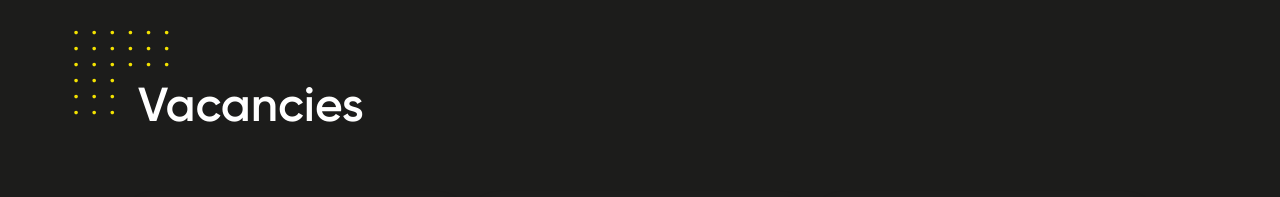
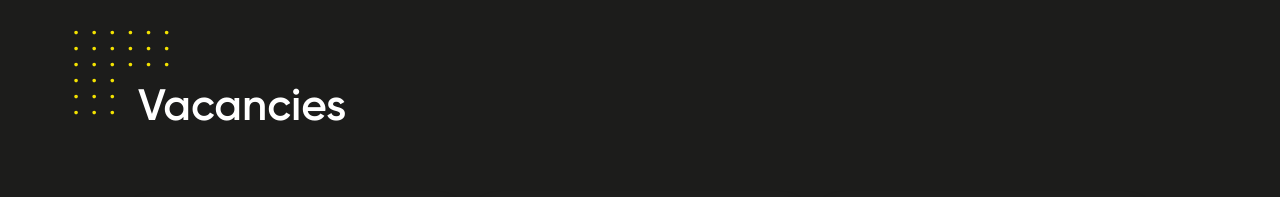
Before and after one commit to Ynln69/toptier-marketing, a React (Create React App) app: page / in a window 1280 px wide. Shown: the part 1065-1262 px from the top of the page. Built offline with nearby package versions, Linux system fonts and the light colour scheme.

Commit message:
Update title

```diff
--- a/src/components/Vacancies/Vacancies.module.css
+++ b/src/components/Vacancies/Vacancies.module.css
@@ -3,7 +3,7 @@
   margin-bottom: 60px;
 
   font-weight: 600;
-  font-size: clamp(2.188rem, 1.433vw + 1.836rem, 3.125rem);
+  font-size: 44px;
   line-height: clamp(3.5rem, 2.292vw + 2.937rem, 5rem);
   &::before {
     position: absolute;
```
